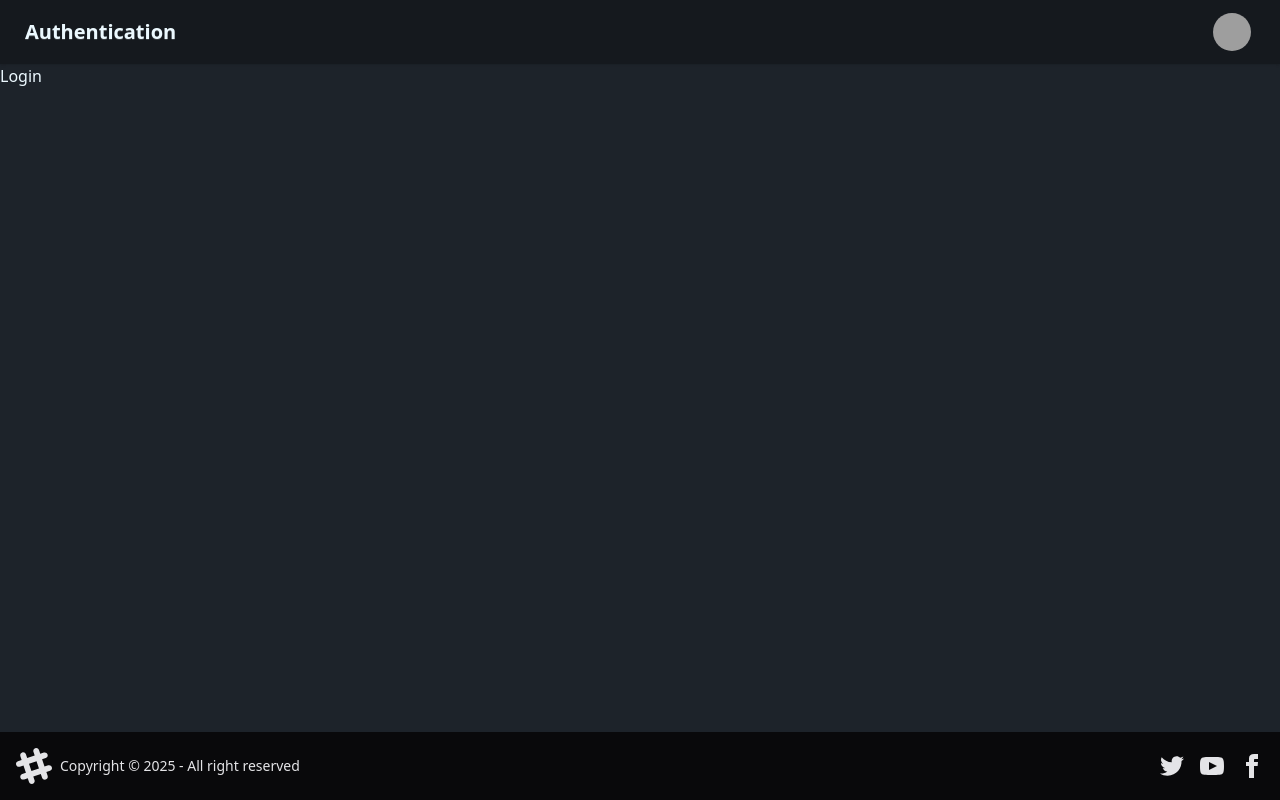
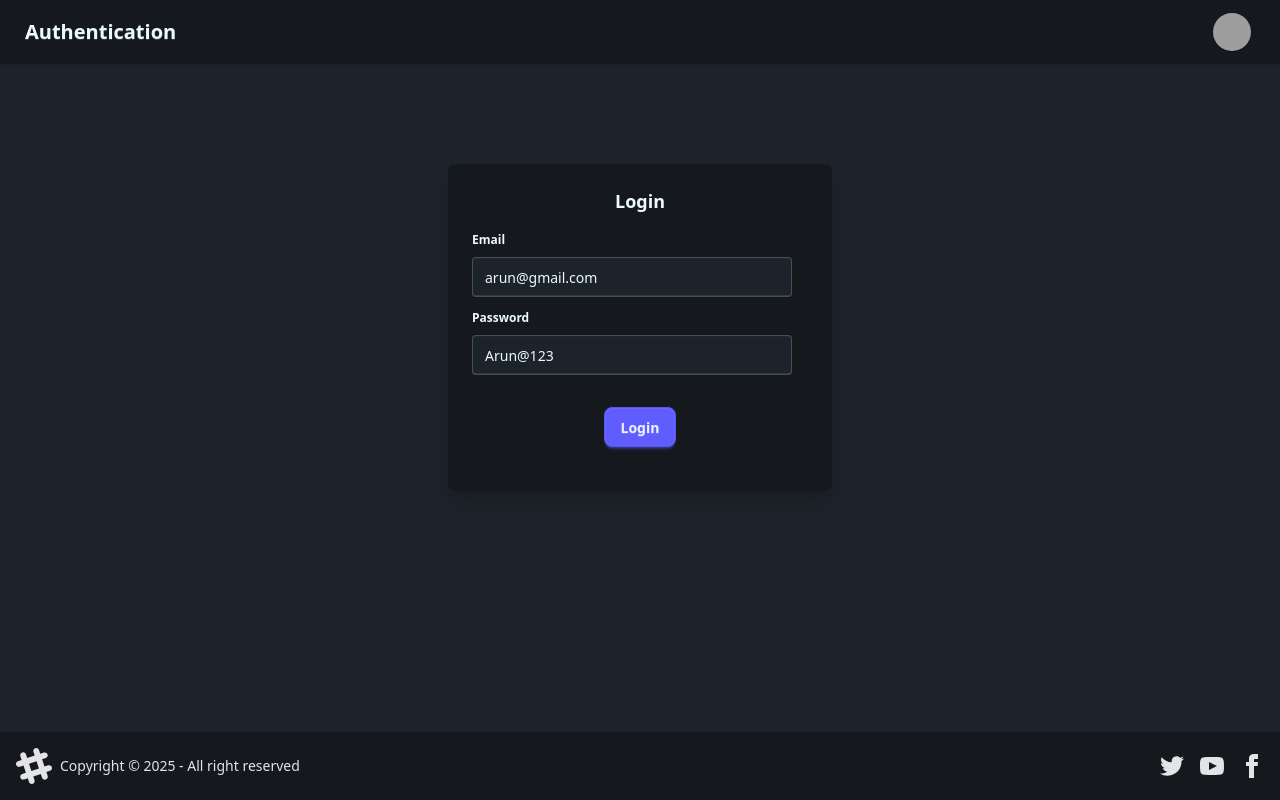
Before and after one commit to arunpanigrahi93/login_signup_frontend, a React (Vite) app: page /login in a window 1280 px wide. Built offline with nearby package versions, Linux system fonts and the light colour scheme; grey boxes are pictures that could not be loaded.

Commit message:
login post call and cookie setup

```diff
--- a/package.json
+++ b/package.json
@@ -11,6 +11,7 @@
   },
   "dependencies": {
     "@tailwindcss/vite": "^4.1.11",
+    "axios": "^1.11.0",
     "react": "^19.1.1",
     "react-dom": "^19.1.1",
     "react-router-dom": "^7.8.0",
--- a/src/components/Footer.jsx
+++ b/src/components/Footer.jsx
@@ -2,7 +2,7 @@ import React from "react";
 
 const Footer = () => {
   return (
-    <footer className="footer sm:footer-horizontal bg-neutral text-neutral-content items-center p-4 fixed bottom-0">
+    <footer className="footer sm:footer-horizontal bg-base-300 text-neutral-content items-center p-4 fixed bottom-0">
       <aside className="grid-flow-col items-center">
         <svg
           width="36"
--- a/src/components/Login.jsx
+++ b/src/components/Login.jsx
@@ -1,7 +1,64 @@
-import React from "react";
+import React, { useState } from "react";
+import axios from "axios";
 
 const Login = () => {
-  return <div>Login</div>;
+  const [emailId, setEmailId] = useState("arun@gmail.com");
+  const [password, setPassword] = useState("Arun@123");
+
+  const handleLogin = async () => {
+    try {
+      const res = await axios.post(
+        "http://localhost:9999/login",
+        {
+          emailId,
+          password,
+        },
+        { withCredentials: true }
+      );
+      console.log("login success");
+    } catch (err) {
+      console.log(err);
+    }
+  };
+
+  return (
+    <div className="flex justify-center my-25">
+      <div className="card bg-base-300 w-96 shadow-xl">
+        <div className="card-body">
+          <h2 className="card-title justify-center">Login</h2>
+          <div>
+            <fieldset className="fieldset">
+              <legend className="fieldset-legend">Email</legend>
+              <input
+                type="text"
+                className="input"
+                value={emailId}
+                onChange={(e) => setEmailId(e.target.value)}
+              />
+            </fieldset>
+            <fieldset className="fieldset">
+              <legend className="fieldset-legend">Password</legend>
+              <input
+                type="text"
+                className="input"
+                value={password}
+                onChange={(e) => setPassword(e.target.value)}
+              />
+            </fieldset>
+          </div>
+
+          <div className="card-actions justify-center">
+            <button
+              className="btn btn-primary rounded-lg my-5"
+              onClick={handleLogin}
+            >
+              Login
+            </button>
+          </div>
+        </div>
+      </div>
+    </div>
+  );
 };
 
 export default Login;
```
Also changed, not shown: 2 other files (tests, documents, lock files or other folders).
